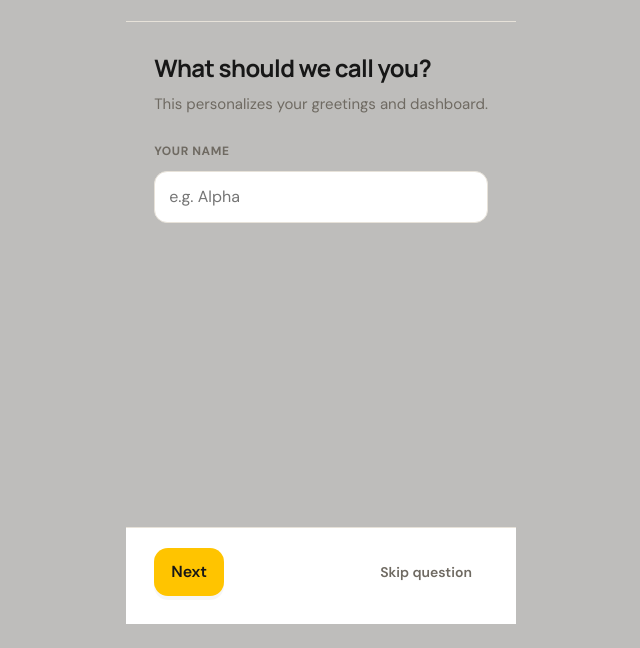
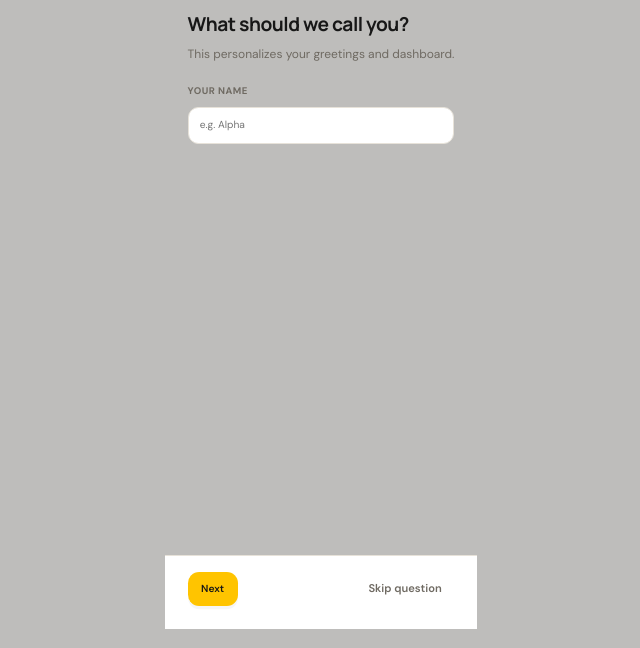
Before and after one commit to alpha-odiero/Daymark, a website: page index.html in a window 1280 px wide. Shown: the part 152-800 px from the top of the page, without its empty margins (319-959 px from the left). Drawn offline with Linux system fonts and the light colour scheme.

Commit message:
Scale desktop view to 80%

```diff
--- a/style.css
+++ b/style.css
@@ -281,6 +281,16 @@ body.dark .setting-icon{background:#292a32}
 .onboarding-skip{color:var(--muted);text-decoration:none;font-size:14px;font-weight:600;padding:10px 16px;border-radius:12px;background:transparent}
 .onboarding-skip:hover{background:rgba(23,23,23,.04);color:var(--text)}
 @keyframes fadeIn{from{opacity:0;transform:translateY(10px)}to{opacity:1;transform:translateY(0)}}
+
+@media (min-width: 1024px) {
+  html {
+    font-size: 80%;
+  }
+  body {
+    zoom: 0.8;
+  }
+}
+
 @media(max-width:680px){
   #onboarding{padding:16px;align-items:center;justify-content:center}
   .onboarding-card{border-radius:22px;max-height:95dvh}
```
